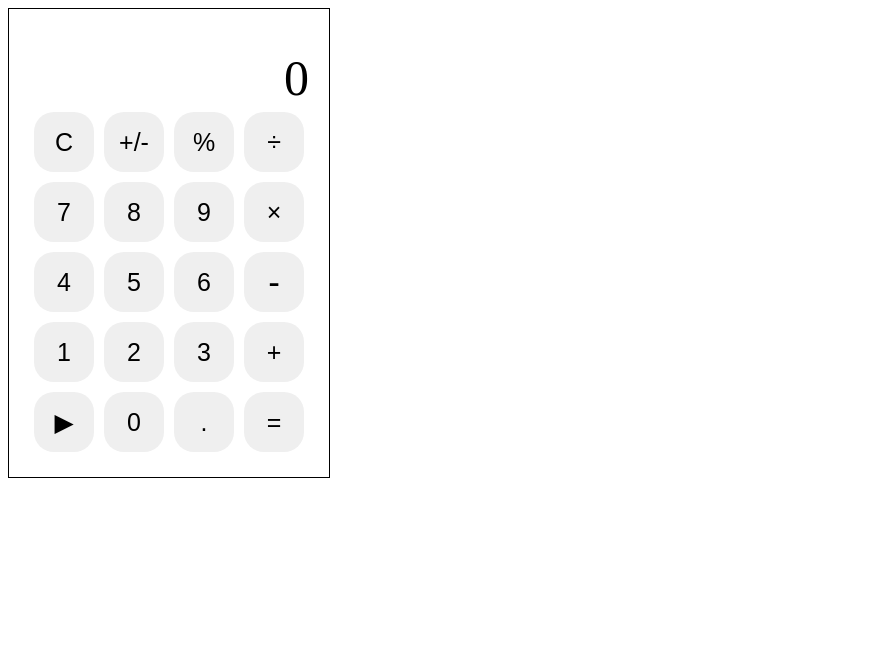
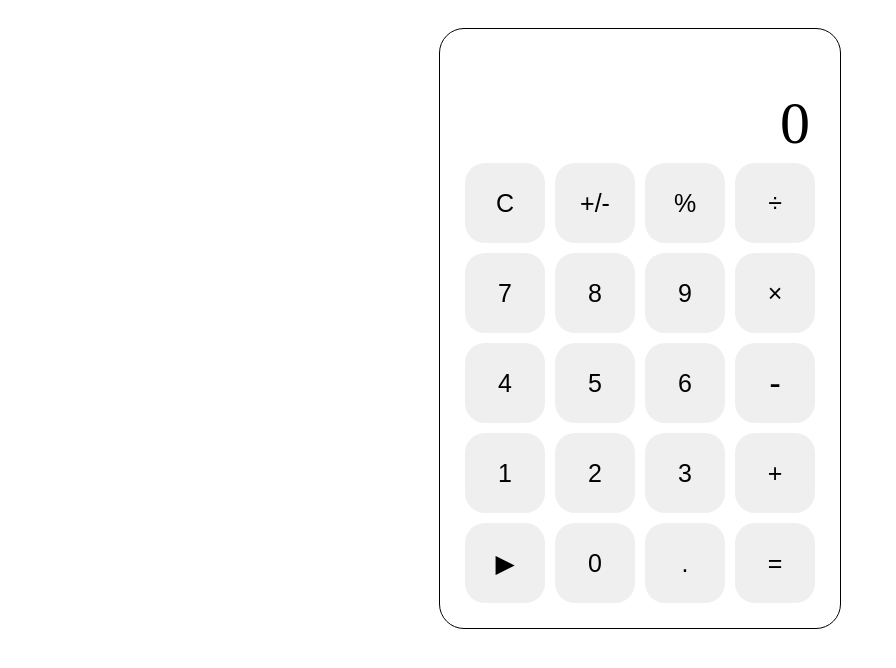
Before and after one commit to primovere/calculator, a plain HTML site: page index.html in a window 1280 px wide. Shown: the whole page, without its empty margins (0-896 px from the left). Drawn offline with Linux system fonts and the light colour scheme.

Commit message:
Change the size of the calculator and center it

```diff
--- a/styles.css
+++ b/styles.css
@@ -1,6 +1,6 @@
 button {
-  height: 60px;
-  width: 60px;
+  height: 80px;
+  width: 80px;
   margin: 5px;
   border-radius: 20px;
   border: 0;
@@ -10,7 +10,7 @@ button {
 .num-container {
   display: flex;
   flex-wrap: wrap-reverse;
-  width: 210px;
+  width: 270px;
 }
 
 
@@ -35,12 +35,20 @@ button {
 
 .display {
   text-align: end;
-  font-size: 50px;
-  margin-top: 20px;
+  font-size: 60px;
+  margin-top: 40px;
+  padding-right: 10px;
 }
 
 .calculator {
   border: 1px solid black;
   padding: 20px;
-  width: 280px;
+  width: 360px;
+  border-radius: 25px;
+  margin-top: 20px;
 }
+
+body {
+  display: flex;
+  justify-content: center;
+}
```
